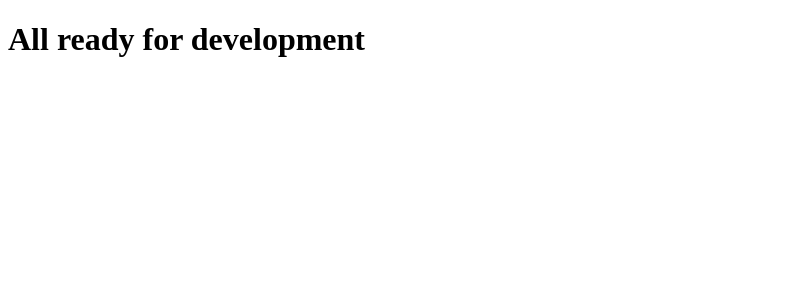
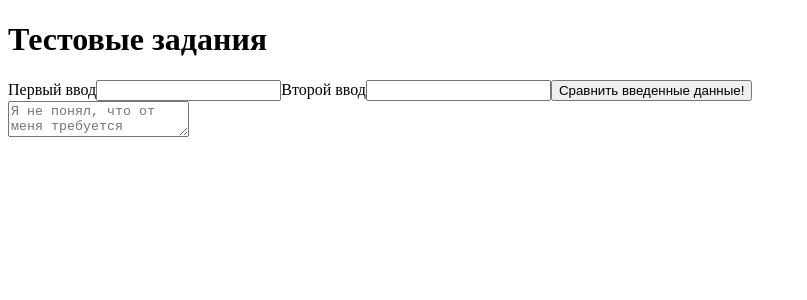
Before and after one commit to Krygerik/test-tasks, a React app: page / in a window 1280 px wide. Shown: the top 300 px of the page, without its empty margins (0-807 px from the left). Built offline with nearby package versions, Linux system fonts and the light colour scheme.

Commit message:
feat: Добавил функционал по обоим задачам

```diff
--- a/src/components/App.js
+++ b/src/components/App.js
@@ -1,10 +1,14 @@
 import React, { Component } from "react";
+import { CompareUserData } from "./CompareUserData";
+import { CheckFormatUserData } from "./CheckFormatUserData";
 
 class App extends Component {
   render() {
     return (
       <div>
-                <h1>All ready for development</h1>
+        <h1>Тестовые задания</h1>
+        <CompareUserData />
+        <CheckFormatUserData />
       </div>
     );
   }
--- /dev/null
+++ b/src/components/CheckFormatUserData.js
@@ -0,0 +1,45 @@
+import React, { Component } from "react";
+import getCutedUserData from '../functional/getCutedUserData';
+
+/**
+ * @description
+ * Компонент предназначен для проверки соответствия
+ * введенной строки формату ввода пользовательских данных
+ * "ФИО" и "дата в формате dd.mm.yyyy", в любом порядке
+ */
+export class CheckFormatUserData extends Component {
+  constructor() {
+    super();
+    this.state = {
+      isNotValid: undefined
+    },
+
+    this.handlerChangeTextarea = this.handlerChangeTextarea.bind(this);
+  }
+
+  handlerChangeTextarea (event) {
+    const { error } = getCutedUserData(event.target.value);
+
+    this.setState({
+      isNotValid: error
+    })
+  }
+
+  render() {
+    const { isNotValid } = this.state;
+
+    return (
+      <div>
+        <textarea placeholder="Я не понял, что от меня требуется сделать в этом заданииииии"
+                  onChange={this.handlerChangeTextarea}/>
+        { (isNotValid !== undefined)
+            && (
+              isNotValid
+                ? <span>Значение не соответствует формату пользовательских данных</span>
+                : <span>Значение соответствует формату пользовательских данных</span>
+            )
+        }
+      </div>
+    )
+  }
+}
--- /dev/null
+++ b/src/components/CompareUserData.js
@@ -0,0 +1,94 @@
+import React, { Component } from "react";
+import getCutedUserData from '../functional/getCutedUserData';
+
+/**
+ * @description
+ * Компонент для сравнения данных в 2 полях ввода.
+ * Сравниваемые данные: "имя фамилия" и "дата рождения" в формате dd.mm.yyyy
+ * Порядок данных не учитывается, как и все прочие символы
+ */
+export class CompareUserData extends Component {
+  constructor() {
+    super();
+    this.state = {
+      firstUserData: '',
+      secondUserData: '',
+      isNotValidFirstValue: false,
+      isNotValidSecondValue: false,
+      isEqualUserData: undefined
+    },
+
+    this.handlerCompareData = this.handlerCompareData.bind(this);
+    this.saveFirstData = this.saveFirstData.bind(this);
+    this.saveSecondData = this.saveSecondData.bind(this);
+  }
+
+  handlerCompareData () {
+    const { firstUserData, secondUserData } = this.state;
+
+    const {
+      fio: firstFio,
+      date: firstDate,
+      error: firstError
+    } = getCutedUserData(firstUserData);
+
+    const {
+      fio: secondFio,
+      date: secondDate,
+      error: secondError
+    } = getCutedUserData(secondUserData);
+
+    this.setState({
+      isNotValidFirstValue: firstError,
+      isNotValidSecondValue: secondError
+    })
+
+    if (!firstError && !secondError) {
+      this.setState({
+        isEqualUserData: (firstFio === secondFio && firstDate === secondDate)
+      })
+    }
+  }
+
+  saveFirstData (event) {
+    this.setState({
+      firstUserData: event.target.value,
+      isNotValidFirstValue: false
+    })
+  }
+
+  saveSecondData (event) {
+    this.setState({
+      secondUserData: event.target.value,
+      isNotValidSecondValue: false
+    })
+  }
+
+  render() {
+    const {
+      isNotValidFirstValue,
+      isNotValidSecondValue,
+      isEqualUserData
+    } = this.state;
+
+    return (
+      <div>
+        <label htmlFor="firstInputData">Первый ввод</label>
+        <input id="firstInputData" onChange={this.saveFirstData} />
+        { isNotValidFirstValue && <span>Введено недостаточно данных для сравнения</span>}
+
+        <label htmlFor="secondInputData">Второй ввод</label>
+        <input id="secondInputData" onChange={this.saveSecondData} />
+        { isNotValidSecondValue && <span>Введено недостаточно данных для сравнения</span>}
+
+        <button onClick={this.handlerCompareData}>Сравнить введенные данные!</button>
+
+        { (isEqualUserData !== undefined)
+            && (isEqualUserData
+              ? <span>Введенные значения равны!</span>
+              : <span>Введенные значения не равны!</span>)
+        }
+      </div>
+    );
+  }
+}
--- /dev/null
+++ b/src/functional/getCutedUserData.js
@@ -0,0 +1,27 @@
+/**
+ * @typedef {Object} UserData
+ * @property {?string} fio - ФИО из переданного параметра
+ * @property {?string} date - дата из переданного параметра
+ * @property {Boolean} error - true, если не хватает данных для остальных полей объекта
+ */
+
+/**
+ * @description
+ * Функция для поиска и взятия даты и фио из переданной строки.
+ * Также валидирует строку на наличие данных аттрибутов
+ * @param {string} inputData
+ * @returns {UserData}
+ */
+export default function getCutedUserData (inputData) {
+  const RegExp_DATE = /\d{2}.\d{2}.\d{4}/;
+  const RegExp_FIO = /[а-яА-Я]+ [а-яА-Я]+ [а-яА-Я]+/;
+
+  const CUTED_DATE = inputData.match(RegExp_DATE);
+  const CUTED_FIO = inputData.match(RegExp_FIO);
+
+  return {
+    fio: !!CUTED_DATE ? CUTED_DATE[0] : null,
+    date: !!CUTED_FIO ? CUTED_FIO[0] : null,
+    error: !CUTED_DATE && !CUTED_FIO
+  }
+}
```
Lines whose indentation alone changed are shown as unchanged.
